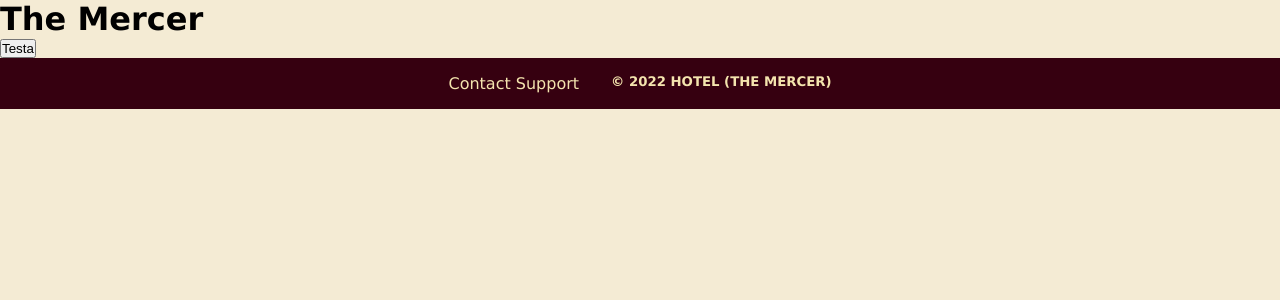
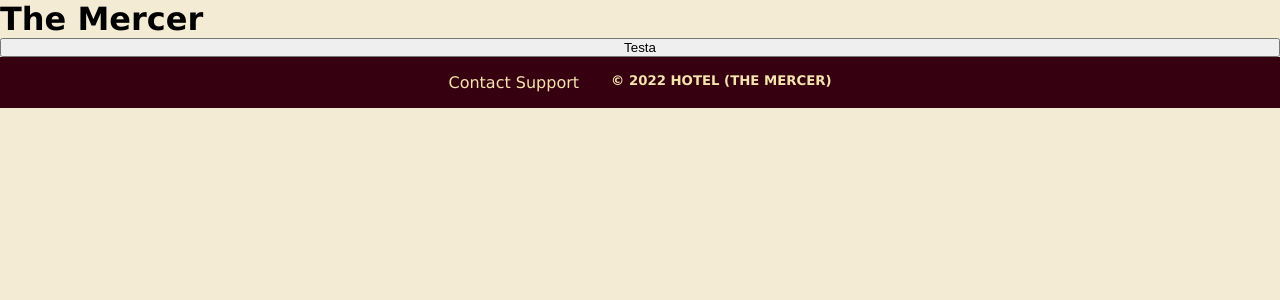
Before and after one commit to Gansmoe/The-Mercer, a React (Create React App) app in the folder The_Mercer_BackEnd/ClientApp/: page / in a window 1280 px wide. Shown: the top 300 px of the page. Built offline with nearby package versions, Linux system fonts and the light colour scheme; no server answers.

Commit message:
Added class 'home-page' to Home element.

```diff
--- a/The_Mercer_BackEnd/ClientApp/src/components/Pages/Home.jsx
+++ b/The_Mercer_BackEnd/ClientApp/src/components/Pages/Home.jsx
@@ -9,7 +9,7 @@
   }
 
   return (
-    <div>
+    <div className='home-page'>
       <h1>The Mercer</h1>
       <button onClick={TestRequest}>Testa</button>
     </div>
```
